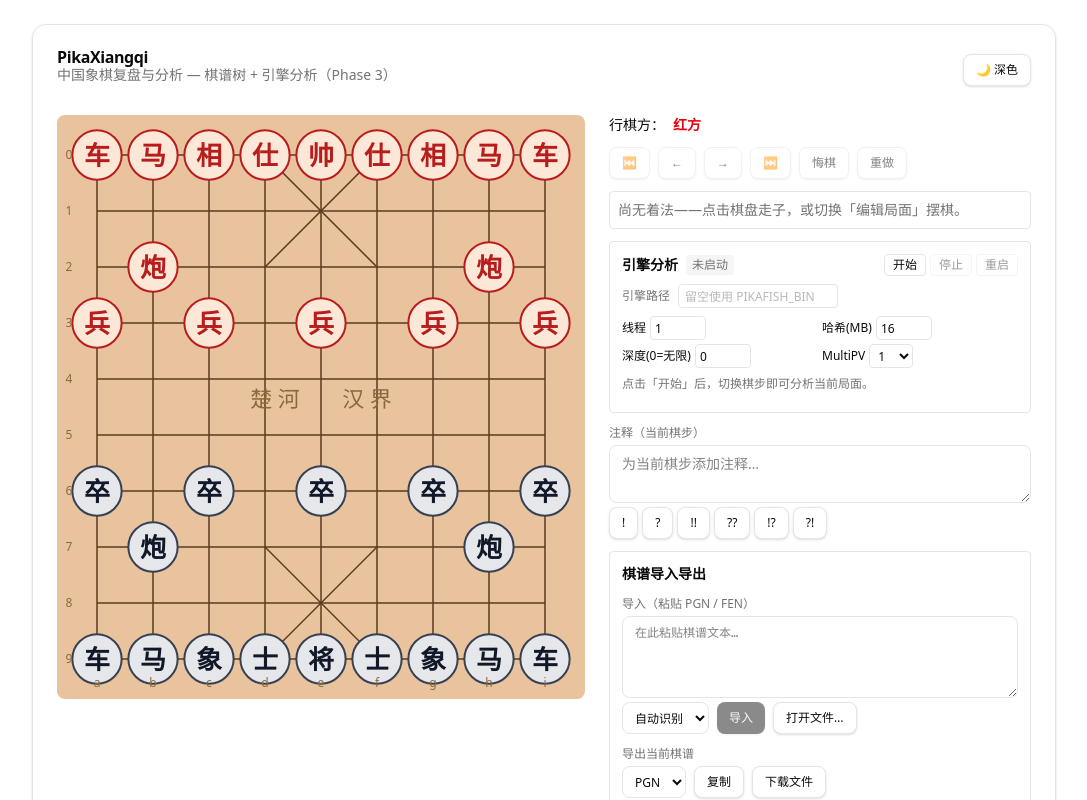
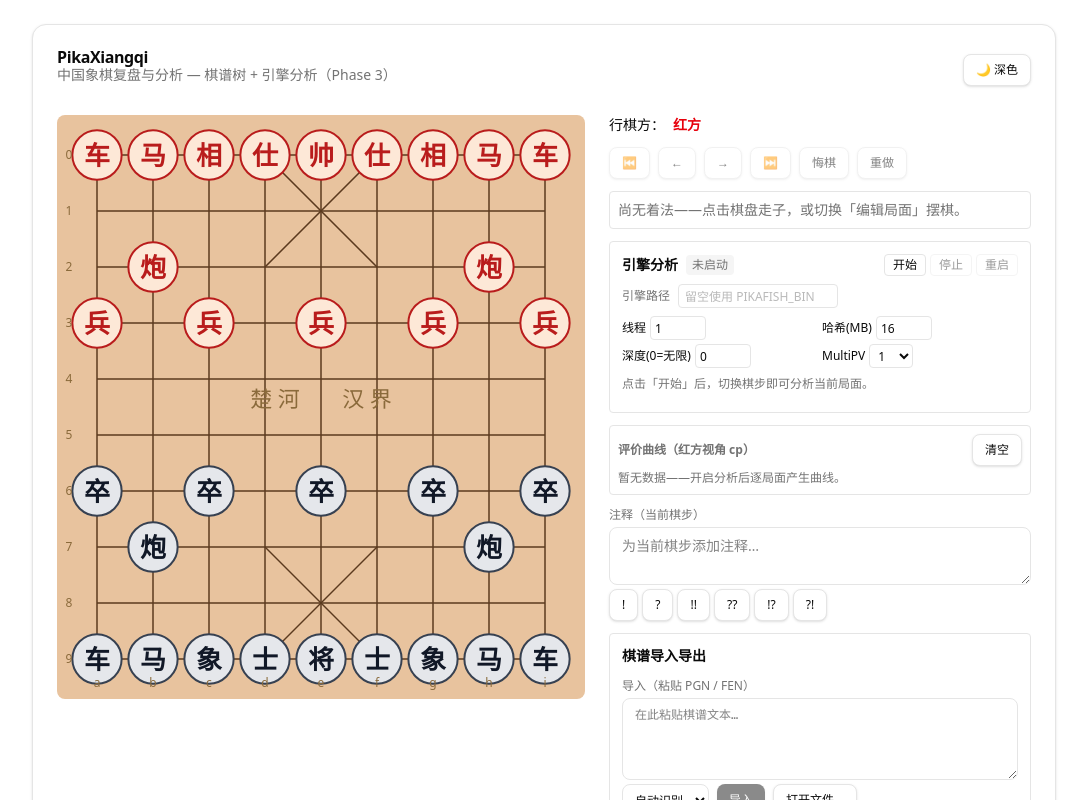
Before and after one commit to sumomowynaut/YiLab, a React (Vite) app: page / in a window 1280 px wide. Shown: the top 800 px of the page, without its empty margins (96-1183 px from the left). Built offline with nearby package versions, Linux system fonts and the light colour scheme; the HTML template or start-up script is replaced by a standard one.

Commit message:
feat: add evaluation curve

```diff
--- a/src/App.tsx
+++ b/src/App.tsx
@@ -6,6 +6,7 @@ import { PiecePalette } from "./components/board/PiecePalette";
 import { Button } from "./components/ui/button";
 import { Card, CardContent, CardDescription, CardHeader, CardTitle } from "./components/ui/card";
 import { AnalysisPanel } from "./components/engine/AnalysisPanel";
+import { EvalCurve } from "./components/engine/EvalCurve";
 import { GameCodec } from "./components/io/GameCodec";
 import { getDefaultBoardApi } from "./lib/board/api";
 import { sideToColor } from "./lib/board/notation";
@@ -14,6 +15,7 @@ import { getDefaultGameApi } from "./lib/game/api";
 import { getDefaultIoApi } from "./lib/io/api";
 import { useEngineStore } from "./stores/useEngineStore";
 import { useThemeStore } from "./stores/useThemeStore";
+import { useCurveStore } from "./stores/useCurveStore";
 import { selectDisplayPosition, useGameStore } from "./stores/useGameStore";
 
 function App() {
@@ -53,6 +55,9 @@ function App() {
   const theme = useThemeStore((state) => state.theme);
   const initTheme = useThemeStore((state) => state.initTheme);
   const toggleTheme = useThemeStore((state) => state.toggleTheme);
+  const curvePoints = useCurveStore((state) => state.points);
+  const curveRecord = useCurveStore((state) => state.record);
+  const curveClear = useCurveStore((state) => state.clear);
   const engineStatus = useEngineStore((state) => state.status);
   const engineId = useEngineStore((state) => state.engineId);
   const engineLines = useEngineStore((state) => state.lines);
@@ -99,6 +104,20 @@ function App() {
   useEffect(() => {
     setCommentDraft(snapshot?.comment ?? "");
   }, [snapshot?.comment]);
+
+  // 评价曲线：分析开启时，把每个分析局面的主变（multipv=1）分数记录为红方视角
+  useEffect(() => {
+    if (!analysisEnabled || !currentFen || !position) {
+      return;
+    }
+    const line = engineLines[1];
+    const score = line?.score;
+    if (!score || !("cp" in score)) {
+      return;
+    }
+    const fromRed = position.sideToMove === "w" ? score.cp : -score.cp;
+    curveRecord(currentFen, fromRed);
+  }, [analysisEnabled, currentFen, position, engineLines, curveRecord]);
 
   // 全局快捷键：←/→ 导航、Home/End 首尾、F/M 翻转/镜像、Space 分析启停、Ctrl+Z/Y 悔棋/重做
   useShortcuts({
@@ -295,6 +314,8 @@ function App() {
               }}
             />
 
+            <EvalCurve points={curvePoints} onClear={curveClear} />
+
             <div className="flex flex-col gap-1">
               <label htmlFor="comment" className="text-xs text-muted-foreground">
                 注释（当前棋步）
--- /dev/null
+++ b/src/components/engine/EvalCurve.tsx
@@ -0,0 +1,49 @@
+// 评价曲线图：SVG 折线，展示主变分数随分析局面的变化（红方视角 centipawns）。
+
+import type { CurvePoint } from "../../lib/engine/curve";
+import { curvePath, HEIGHT, PAD, WIDTH } from "../../lib/engine/curve";
+import { Button } from "../ui/button";
+
+export interface EvalCurveProps {
+  points: CurvePoint[];
+  onClear: () => void;
+}
+
+/** 评价曲线图（会话内）。 */
+export function EvalCurve({ points, onClear }: EvalCurveProps) {
+  const path = curvePath(points);
+  return (
+    <div data-testid="eval-curve" className="flex flex-col gap-1 rounded border p-2">
+      <div className="flex items-center justify-between">
+        <span className="text-xs font-semibold text-muted-foreground">评价曲线（红方视角 cp）</span>
+        <Button variant="outline" size="sm" data-testid="eval-curve-clear" onClick={onClear}>
+          清空
+        </Button>
+      </div>
+      {path ? (
+        <svg
+          data-testid="eval-curve-svg"
+          viewBox={`0 0 ${WIDTH} ${HEIGHT}`}
+          className="h-20 w-full"
+          role="img"
+          aria-label="评价曲线"
+        >
+          <line
+            x1={PAD}
+            y1={HEIGHT / 2}
+            x2={WIDTH - PAD}
+            y2={HEIGHT / 2}
+            stroke="currentColor"
+            strokeOpacity={0.3}
+            strokeWidth={1}
+          />
+          <polyline points={path} fill="none" stroke="currentColor" strokeWidth={2} />
+        </svg>
+      ) : (
+        <p data-testid="eval-curve-empty" className="text-xs text-muted-foreground">
+          暂无数据——开启分析后逐局面产生曲线。
+        </p>
+      )}
+    </div>
+  );
+}
--- /dev/null
+++ b/src/lib/engine/curve.ts
@@ -0,0 +1,37 @@
+// 评价曲线纯函数（可独立测试，避免与 React 组件同文件导出冲突）。
+
+export interface CurvePoint {
+  /** 局面 FEN（去重键）。 */
+  fen: string;
+  /** 红方视角分数（centipawns）。 */
+  scoreCp: number;
+}
+
+export const WIDTH = 280;
+export const HEIGHT = 80;
+export const PAD = 6;
+/** 显示分数上限（clamp），避免 mate 或极端值压扁曲线。 */
+const MAX_ABS = 500;
+
+function clampScore(v: number): number {
+  return Math.max(-MAX_ABS, Math.min(MAX_ABS, v));
+}
+
+/** 折线坐标：x 等分按顺序，y 映射分数（上正下负）；空序列返回 null。 */
+export function curvePath(points: CurvePoint[]): string | null {
+  if (points.length === 0) {
+    return null;
+  }
+  const innerW = WIDTH - PAD * 2;
+  const innerH = HEIGHT - PAD * 2;
+  const mid = PAD + innerH / 2;
+  const y = (score: number) => mid - (clampScore(score) / MAX_ABS) * (innerH / 2);
+  const step = points.length === 1 ? 0 : innerW / (points.length - 1);
+  return points
+    .map((p, i) => {
+      const x = PAD + i * step;
+      const cmd = i === 0 ? "M" : "L";
+      return `${cmd}${x.toFixed(1)} ${y(p.scoreCp).toFixed(1)}`;
+    })
+    .join(" ");
+}
--- /dev/null
+++ b/src/stores/useCurveStore.ts
@@ -0,0 +1,36 @@
+// 评价曲线（会话内）：记录每个被分析局面的主变（multipv=1）分数。
+// 分数统一为红方视角（centipawns）；持久化随 DB 阶段。
+
+import { create } from "zustand";
+import type { CurvePoint } from "../lib/engine/curve";
+
+export type { CurvePoint } from "../lib/engine/curve";
+
+interface CurveState {
+  points: CurvePoint[];
+  /** 记录或更新某局面的分数（保持首次出现的顺序）。 */
+  record: (fen: string, scoreCp: number) => void;
+  /** 清空曲线。 */
+  clear: () => void;
+  /** 整体替换（测试/导入用）。 */
+  setPoints: (points: CurvePoint[]) => void;
+}
+
+export const useCurveStore = create<CurveState>((set) => ({
+  points: [],
+
+  record: (fen, scoreCp) =>
+    set((state) => {
+      const index = state.points.findIndex((p) => p.fen === fen);
+      if (index >= 0) {
+        const points = [...state.points];
+        points[index] = { fen, scoreCp };
+        return { points };
+      }
+      return { points: [...state.points, { fen, scoreCp }] };
+    }),
+
+  clear: () => set({ points: [] }),
+
+  setPoints: (points) => set({ points }),
+}));
```
Also changed, not shown: 3 other files (tests, documents, lock files or other folders).
